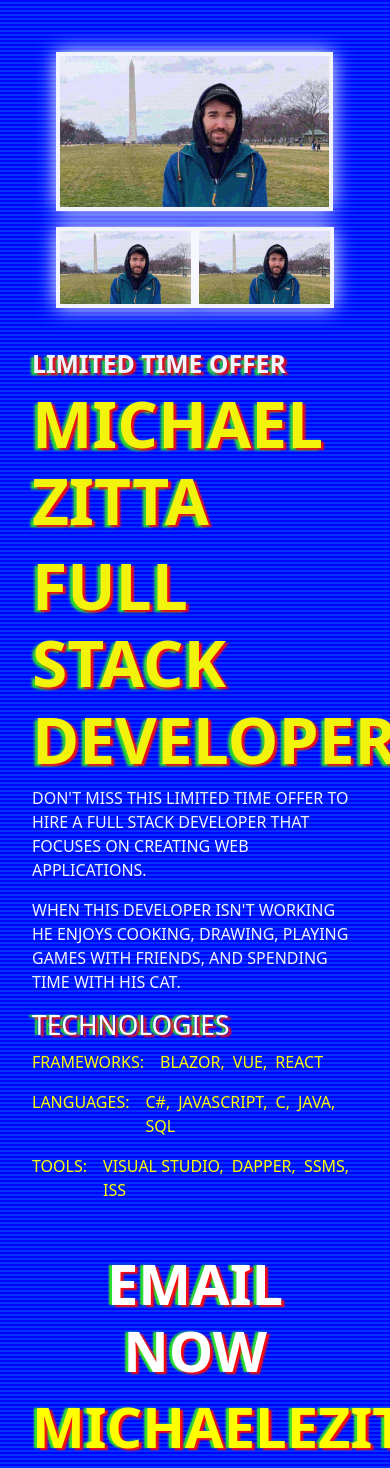
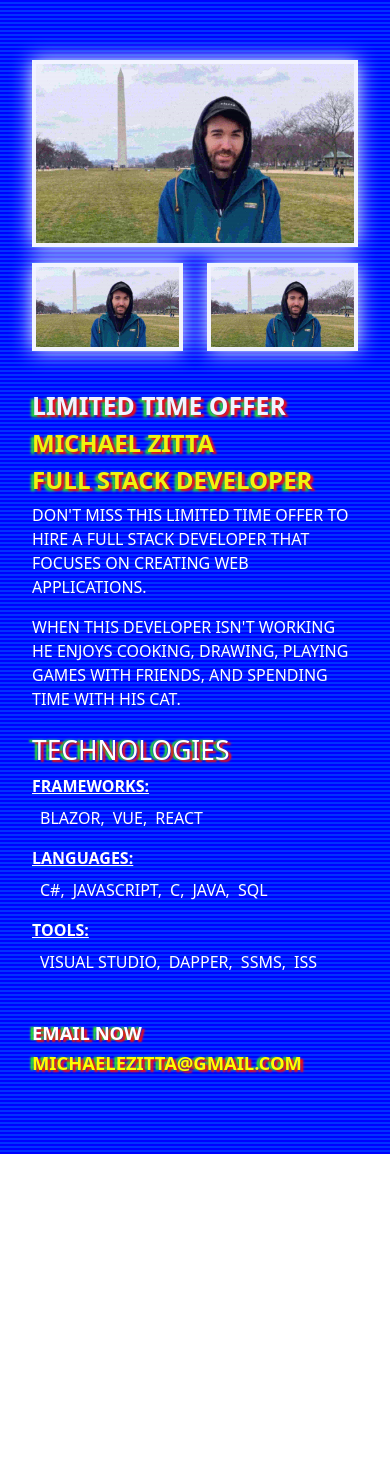
Before and after one commit to mezitta/professional-portfolio, a React (Create React App) app: page / in a window 390 px wide. After the commit the page ends 1154 px from the top, so only its background shows below. Built offline with nearby package versions, Linux system fonts and the light colour scheme.

Commit message:
Responsive layout

```diff
--- a/src/App.css
+++ b/src/App.css
@@ -7,8 +7,6 @@
 
 .img-col {
   display: flex;
-  /* justify-content: center; */
-  /* align-items: center; */
   padding-bottom: 20px;
 }
 
@@ -31,6 +29,7 @@
   height: fit-content;
   width: calc(100%/2);
   max-width: 200px;
+  margin-right: 1.5rem;
 }
 
 .potrait-photo {
@@ -94,7 +93,6 @@ body{
 .sub-header {
   color: white;
   text-align: left;
-  animation: pulse ease 200ms  infinite;
 }
 
 .tech-social {
@@ -140,9 +138,17 @@ body{
   padding-left: 0.5rem;
 }
 
+.skills p {
+  font-weight: bold;
+  text-decoration: underline;
+  margin-bottom: 0.5rem;
+  color: white;
+}
+
 li {
   display: inline-flex;
   padding-left: 0.5rem;
+  color: white;
 }
 
 @media screen and (max-width: 1250px) {
@@ -151,33 +157,63 @@ li {
     display: block;
   }
 
-  /* .card-row,
-  .skill-card {
-    justify-content: start;
-  }
-
-  .skill-card {
-    padding: 0;
-  } */
-
   .email-txt {
     margin-left: 0;
   }
 }
 
-@media  screen and (max-width: 992px) {
+@media screen and (max-width: 992px) {
   .tech-social {
     display: flex;
+    margin-top: 1.5rem;
   }
 
-  /* .card-row,
-  .skill-card {
-    justify-content: end;
+  .additional-info-row {
+    margin-bottom: 2rem;
+  }
+}
+
+@media screen and (max-width: 880px) {
+  .body-container {
+    padding: 0.5rem 0 2.5rem 0;
   }
 
   .email-txt {
-    font-size: 2.5rem;
-  } */
+    font-size: 2.25rem;
+  }
+}
+
+@media screen and (max-width: 768px) {
+  .img-wrapper {
+    padding: 0;
+  }
+
+  .skill-card:nth-child(2)
+  {
+    margin-right: 0;
+  }
+
+  .title-col h1{
+    font-size: 1.5rem !important;
+  }
+
+  .frameworks,
+  .languages,
+  .tools {
+    display: block;
+  }
+
+  .tech-list {
+    padding-left: 0;
+  }
+
+  .info-wrapper {
+    text-align: left;
+  }
+
+  .email-txt {
+    font-size: 1.15rem;
+  }
 }
 
 @keyframes gradientMove {
```
